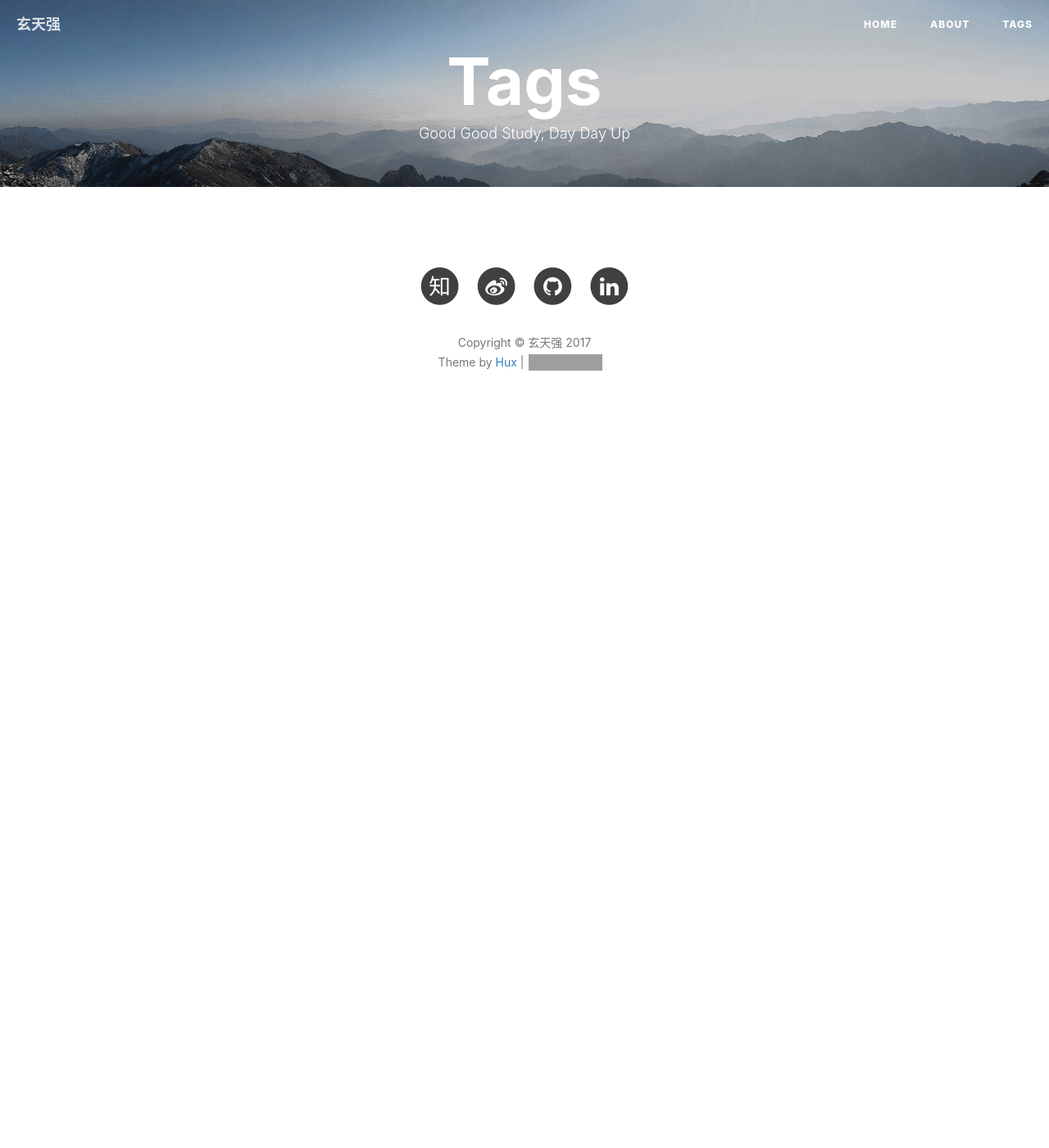
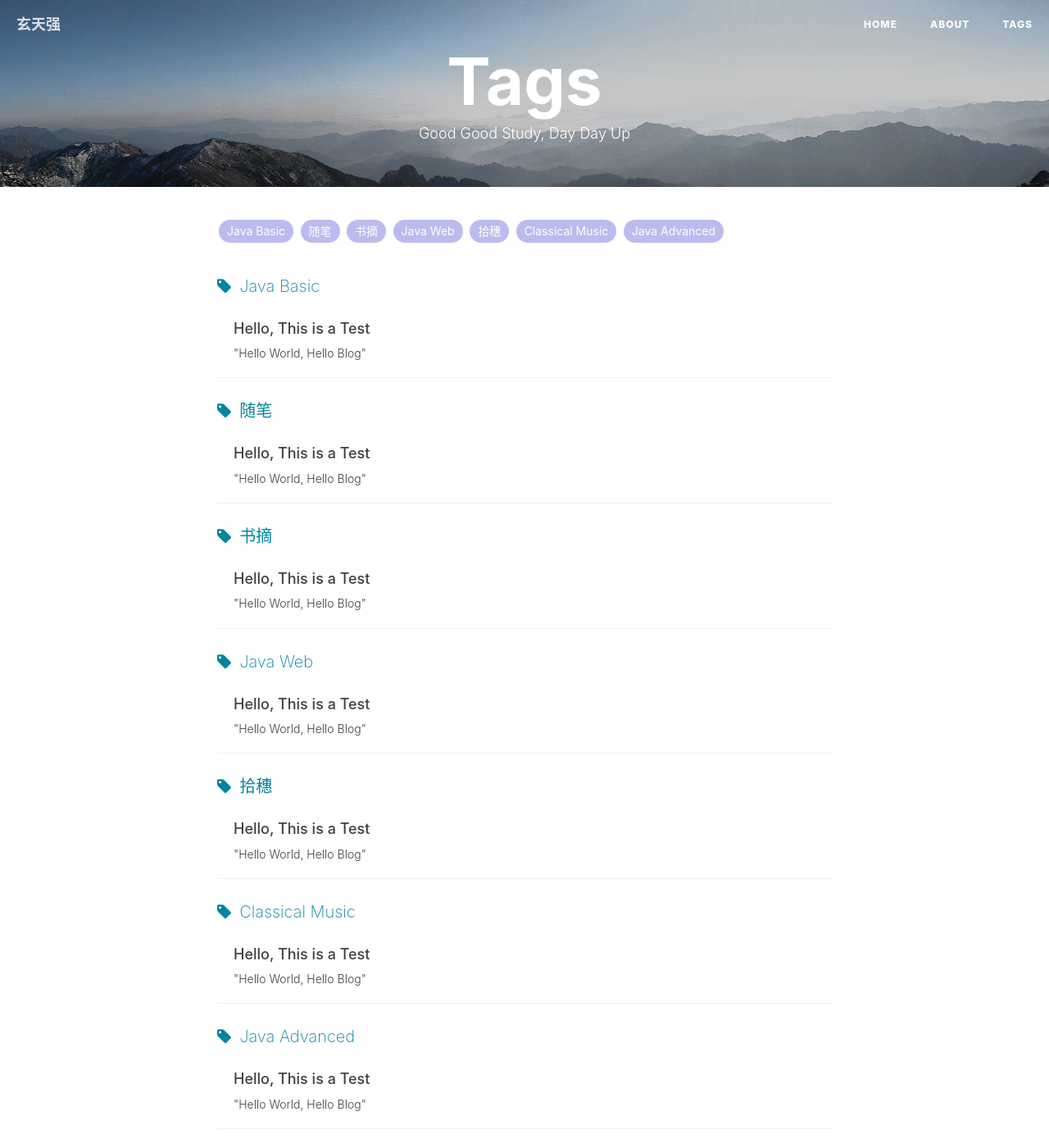
Before and after one commit to sophon250/sophon250.github.io, a Jekyll site: the page built from tags.html, in a window 1280 px wide and 1400 px high. Shown: the whole window at 82% size. Built offline with Jekyll 4.4.1, drawn with Linux system fonts in a browser that asks for light colours; nearby versions of some CDN libraries; comment, search, counter and statistics services are not loaded; grey boxes are pictures that could not be loaded.

Commit message:
changed pages

```diff
--- /dev/null
+++ b/_posts/2017-02-19-post_template_xtq.md
@@ -0,0 +1,24 @@
+---
+layout:     post
+title:      "Hello, This is a Test"
+subtitle:   " \"Hello World, Hello Blog\""
+date:       2017-02-19 14:58:00
+author:     "玄天强"
+header-img: "img/post-template-xtq.jpg"
+catalog: true
+tags:
+    - Java Basic
+    - 随笔
+    - 书摘
+    - Java Web
+    - 拾穗
+    - Classical Music
+    - Java Advanced
+---
+
+
+
+
+
+
+###Hello world!!!
--- a/offline.html
+++ b/offline.html
@@ -1,6 +1,6 @@
 ---
 layout: default
-description: "当前网络不可用 :("
+description: "It seems that you have got lost!"
 header-img: "img/404-bg.jpg"
 permalink: /offline.html
 ---
```
Also changed, not shown: _posts/2017-02-18-hello_test.md (deleted, +0 -16 lines), about.html (+15 -5 lines), img/avatar-qcon-hux.jpg (deleted), img/avatar-sea-hux.jpg (deleted), img/blog-desktop.jpg (deleted), img/blog-keynote.jpg (deleted), img/blog-md-navbar.gif (deleted), img/blog-sidebar.jpg (deleted), img/contact-bg.jpg (deleted), img/icon_wechat.png (deleted), img/post-bg-unix-linux.jpg (deleted), img/post-sample-image.jpg (deleted), img/post-template-xtq.jpg (added), img/tag-bg.jpg (deleted).
